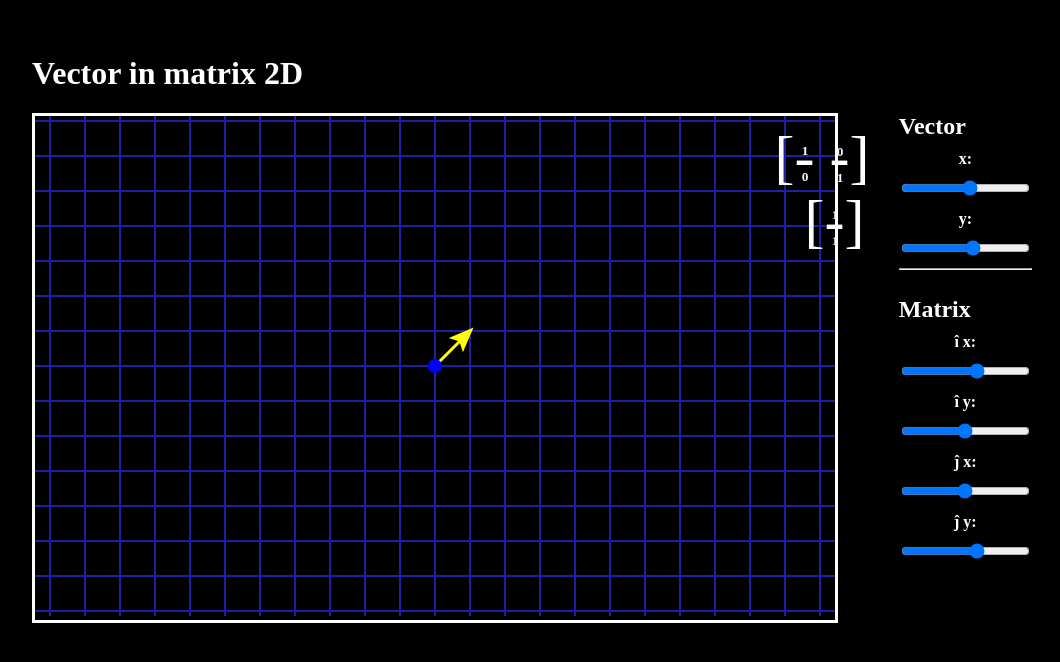
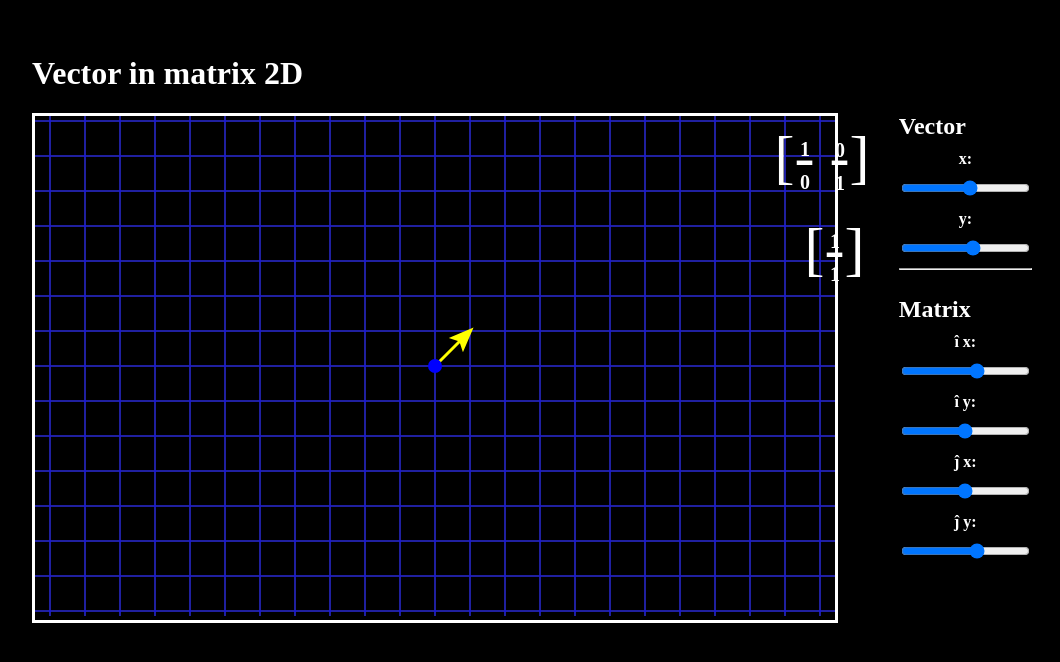
Before and after one commit to TedRomato/Lingebriz, a website: page index.html in a window 1280 px wide. Shown: the whole page, without its empty margins (104-1164 px from the left). Drawn offline with nearby package versions, Linux system fonts and the light colour scheme.

Commit message:
comments

```diff
--- a/public/css/style.css
+++ b/public/css/style.css
@@ -47,13 +47,14 @@ canvas:last-of-type{
   position: relative;
   width: 35px;
   left: 13px;
-  top: 20px;
+  top: 15px;
+  font-size: 20px;
 }
 
 .matrixValues .vectorValues:last-child{
   position: relative;
   left: 35px;
-  top: -51px;
+  top: -65px;
 }
 
 .bracketValues{
--- a/public/scripts/Animator.js
+++ b/public/scripts/Animator.js
@@ -16,6 +16,7 @@ class Animator{
   }
 
   getNextChangeStepMatrix(currentMatrix,goalMatrix, changeValue){
+    //calculate differences of i and j current and goal vectors
     let iVectorXDiff = goalMatrix.getI().getX() - currentMatrix.getI().getX();
     let iVectorYDiff = goalMatrix.getI().getY() - currentMatrix.getI().getY();
     let iDiffVector = new Vector2D(iVectorXDiff, iVectorYDiff);
--- a/public/scripts/Main.js
+++ b/public/scripts/Main.js
@@ -5,19 +5,25 @@ import {CanvasLayer} from "./CanvasLayer.js"
 import {MathToCoordinatesConverter} from "./MathToCoordinatesConverter.js"
 import {Animator} from "./Animator.js"
 
-
+//Displayed values
 let displayedVector  = Vector2D.initFromArray([1,1]);
 let globalMatrix = Matrix2D.intiFromArray([[1,0],[0,1]]);
 
+
+//Canvas parameters
 let canvasWidth = 800;
 let canvasHeight = 500;
+//side lenght of one grid square
 let unit = 35;
+//Origin coordinates
 let origin = [canvasWidth/2, canvasHeight/2];
+
 
 let animator = new Animator();
 let animationOn = true;
 
 
+//Initialization of canvas layers
 let foregroundVector = new CanvasLayer("#ForegroundVector");
 foregroundVector.setColor("yellow");
 foregroundVector.setLineWidth(3);
@@ -31,31 +37,42 @@ let backgroundMatrix = new CanvasLayer("#BackgroundMatrix");
 backgroundMatrix.setColor("grey");
 displayMatrix(backgroundMatrix, globalMatrix);
 
-
 let originCanvas = new CanvasLayer("#Origin");
 originCanvas.setColor("blue");
 
+
+//Origin size
 let originCircleRadius = 7;
 originCanvas.fillCircle(canvasWidth/2,canvasHeight/2,originCircleRadius);
 
+//animtion speed values
 let animationChangeValue = 0.1;
+let animationDelay = 10;
+
+
 let goalMatrix;
 let goalVector;
-let animationDelay = 10;
+
 
 let matrixAnimationRunning = false;
 let vectorAnimationRunning = false;
 
+
+
+// This function is called when matrix input occurs
 on2DMatrixChange(function(newMatrix){
   if(animationOn){
+    //set new goal vector
     goalMatrix = Matrix2D.intiFromArray(newMatrix);
     if(!matrixAnimationRunning){
+      //set new goal matrix
       matrixAnimationRunning = true;
       matrixAnimationLoop(animationDelay);
     }
-
   }else{
+    //set global matrix to new value
     globalMatrix = Matrix2D.intiFromArray(newMatrix);
+    //display new matrix and vector
     foregroundVector.clear();
     displayVectorInMatrix(displayedVector,globalMatrix,foregroundVector);
     foregroundMatrix.clear();
@@ -65,15 +82,21 @@ on2DMatrixChange(function(newMatrix){
 
 function matrixAnimationLoop(delay) {
   setTimeout(function() {
+    //if currently displayed matrix is not equal to goal matrix
     if(!animator.checkIfMatrixAnimationIsFinished(globalMatrix, goalMatrix, animationChangeValue)){
+      //get next animation step
       globalMatrix = animator.getNextChangeStepMatrix(globalMatrix, goalMatrix, animationChangeValue);
+      //display new matrix and vector
       foregroundVector.clear();
       displayVectorInMatrix(displayedVector,globalMatrix,foregroundVector);
       foregroundMatrix.clear();
       displayMatrix(foregroundMatrix, globalMatrix);
+      //repeat
       matrixAnimationLoop(delay, goalMatrix);
     }else{
+      //when animation is finished set global matrix to goal matrix to counter any minor differences
       globalMatrix = Matrix2D.intiFromArray([goalMatrix.asArray()[0],goalMatrix.asArray()[1]]);
+      //display new matrix and vector
       foregroundVector.clear();
       displayVectorInMatrix(displayedVector,globalMatrix,foregroundVector);
       foregroundMatrix.clear();
@@ -83,10 +106,14 @@ function matrixAnimationLoop(delay) {
   }, delay)
 }
 
+
+// This function is called when vector input occurs
 on2DVectorChange(function(newVector){
   if(animationOn){
+    //set new goal vector
     goalVector = Vector2D.initFromArray(newVector);
     if(!vectorAnimationRunning){
+      //start new animation if not started already
       vectorAnimationRunning = true;
       vectorAnimationLoop(animationDelay);
     }
@@ -99,13 +126,19 @@ on2DVectorChange(function(newVector){
 
 function vectorAnimationLoop(delay) {
   setTimeout(function() {
+    //if currently displayed matrix is not equal to goal matrix
     if(!animator.checkIfVectorAnimationFinished(displayedVector, goalVector, animationChangeValue)){
+      //get next animation step
       displayedVector = animator.getNextChangeStepVector(displayedVector, goalVector, animationChangeValue);
+      //display new matrix and vector
       foregroundVector.clear();
       displayVectorInMatrix(displayedVector,globalMatrix,foregroundVector);
+      //repeat
       vectorAnimationLoop(delay, goalVector);
     }else{
-      displayedVector = Vector2D.initFromArray(goalVector.asArray())
+      //when animation is finished set global matrix to goal matrix to counter any minor differences
+      displayedVector = Vector2D.initFromArray(goalVector.asArray());
+      //display new matrix and vector
       foregroundVector.clear();
       displayVectorInMatrix(displayedVector,globalMatrix,foregroundVector);
       vectorAnimationRunning = false;
```
